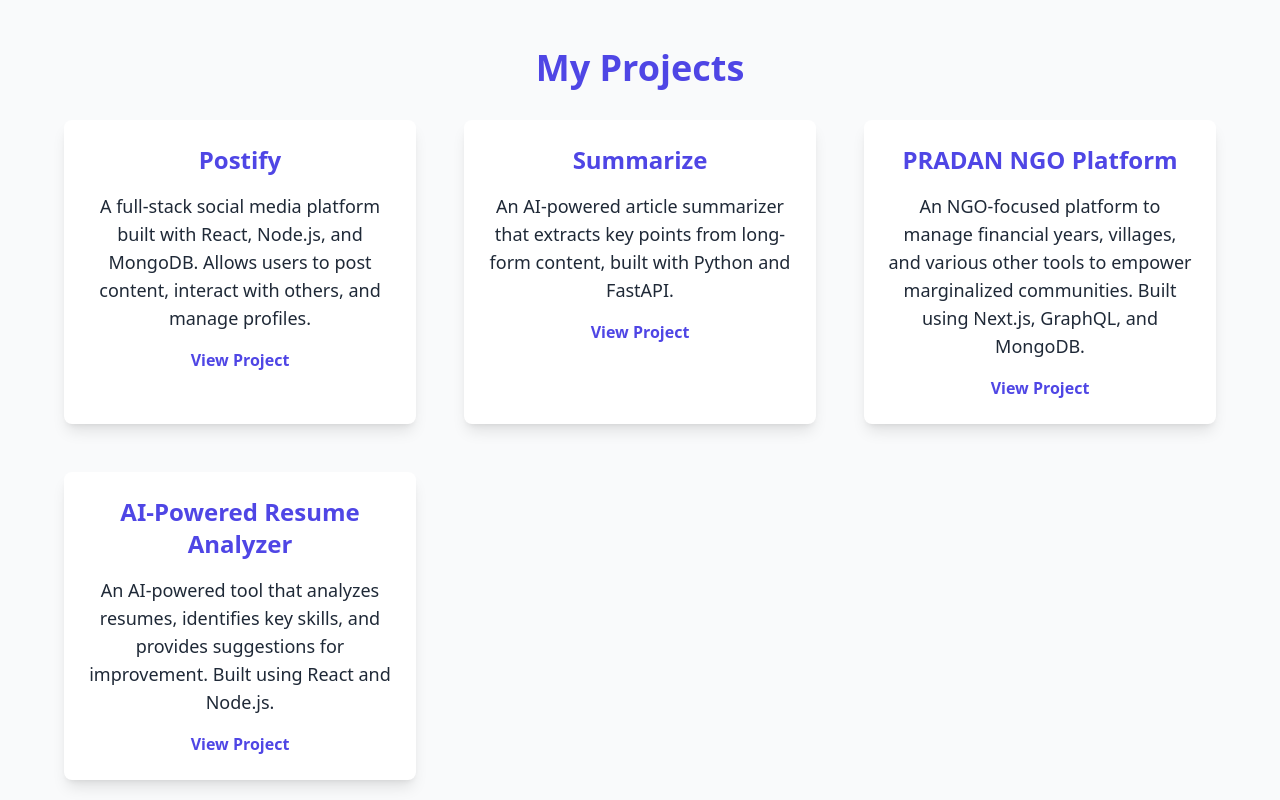
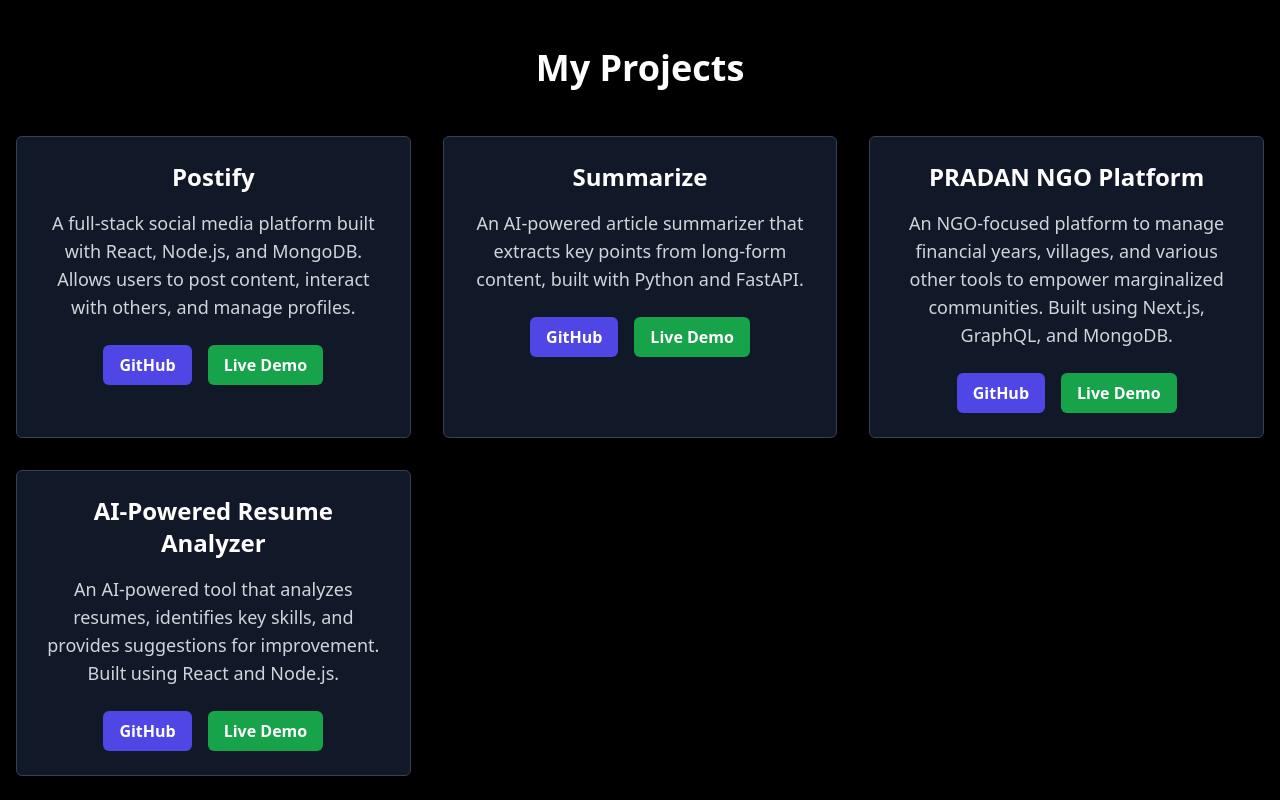
Before and after one commit to himanshik21/my-portfolio, a React (Vite) app: page / in a window 1280 px wide. Shown: the part 2160-2960 px from the top of the page. Built offline with nearby package versions, Linux system fonts and the light colour scheme; a web font is replaced by a local one.

Commit message:
fix project section

```diff
--- a/src/components/ProjectsSection.jsx
+++ b/src/components/ProjectsSection.jsx
@@ -4,67 +4,79 @@ const ProjectsSection = ({ darkMode }) => {
   const projects = [
     {
       title: "Postify",
-      description:
-        "A full-stack social media platform built with React, Node.js, and MongoDB. Allows users to post content, interact with others, and manage profiles.",
-      link: "https://github.com/himanshik21/Postify",
+      description: "A full-stack social media platform built with React, Node.js, and MongoDB. Allows users to post content, interact with others, and manage profiles.",
+      githubLink: "https://github.com/himanshik21/Postify",
+      liveLink: "https://postify-project.vercel.app",
     },
     {
       title: "Summarize",
-      description:
-        "An AI-powered article summarizer that extracts key points from long-form content, built with Python and FastAPI.",
-      link: "https://github.com/himanshik21/Summarize",
+      description: "An AI-powered article summarizer that extracts key points from long-form content, built with Python and FastAPI.",
+      githubLink: "https://github.com/himanshik21/Summarize",
+      liveLink: "https://summarize-ai-tool.vercel.app",
     },
     {
       title: "PRADAN NGO Platform",
-      description:
-        "An NGO-focused platform to manage financial years, villages, and various other tools to empower marginalized communities. Built using Next.js, GraphQL, and MongoDB.",
-      link: "https://github.com/himanshik21/PRADAN",
+      description: "An NGO-focused platform to manage financial years, villages, and various other tools to empower marginalized communities. Built using Next.js, GraphQL, and MongoDB.",
+      githubLink: "https://github.com/himanshik21/PRADAN",
+      liveLink: "https://pradan-ngo-platform.vercel.app",
     },
     {
       title: "AI-Powered Resume Analyzer",
-      description:
-        "An AI-powered tool that analyzes resumes, identifies key skills, and provides suggestions for improvement. Built using React and Node.js.",
-      link: "https://github.com/himanshik21/AI-Resume-Analyzer",
-    },
+      description: "An AI-powered tool that analyzes resumes, identifies key skills, and provides suggestions for improvement. Built using React and Node.js.",
+      githubLink: "https://github.com/himanshik21/AI-Resume-Analyzer",
+      liveLink: "https://ai-resume-analyzer-tool.vercel.app",
+    }
   ];
 
   return (
     <section
       id="projects"
-      className={`py-16 px-4 ${
-        darkMode ? "bg-gray-800 text-white" : "bg-gray-50 text-gray-800"
-      }`}
+      className="bg-black text-white py-16 px-4"
     >
-      <div className="max-w-6xl mx-auto text-center">
-        <h2
-          className={`text-4xl font-bold ${
-            darkMode ? "text-indigo-400" : "text-indigo-600"
-          } mb-8`}
-        >
+      <div className="max-w-7xl mx-auto text-center">
+        <h2 className="text-4xl font-bold text-white mb-12">
           My Projects
         </h2>
-        <div className="grid grid-cols-1 sm:grid-cols-2 md:grid-cols-3 gap-12">
+        <div className="grid grid-cols-1 sm:grid-cols-2 md:grid-cols-3 gap-8">
           {projects.map((project, index) => (
             <div
               key={index}
-              className={`${
-                darkMode ? "bg-gray-700 text-white" : "bg-white text-gray-800"
-              } p-6 rounded-lg shadow-lg transition-transform transform hover:scale-105`}
+              className="bg-gray-900 p-6 rounded-md shadow-lg transition-transform transform hover:scale-105 border border-gray-700"
             >
-              <h3 className="text-2xl font-semibold text-indigo-600 mb-4">
+              <h3 className="text-2xl font-semibold text-white mb-4">
                 {project.title}
               </h3>
-              <p className="text-lg mb-4">{project.description}</p>
-              <a
-                href={project.link}
-                target="_blank"
-                rel="noopener noreferrer"
-                className="text-indigo-600 hover:text-indigo-800 font-semibold"
-              >
-                View Project
-              </a>
+              <p className="text-lg mb-6 text-gray-300">{project.description}</p>
+              <div className="flex justify-center space-x-4">
+                <a
+                  href={project.githubLink}
+                  target="_blank"
+                  rel="noopener noreferrer"
+                  className="bg-indigo-600 hover:bg-indigo-700 text-white font-semibold py-2 px-4 rounded-md transition duration-300"
+                >
+                  GitHub
+                </a>
+                <a
+                  href={project.liveLink}
+                  target="_blank"
+                  rel="noopener noreferrer"
+                  className="bg-green-600 hover:bg-green-700 text-white font-semibold py-2 px-4 rounded-md transition duration-300"
+                >
+                  Live Demo
+                </a>
+              </div>
             </div>
           ))}
+          {/* Placeholder divs to ensure exact 3 cards per row */}
+          {projects.length % 3 === 1 && (
+            <>
+              <div className="hidden md:block"></div>
+              <div className="hidden md:block"></div>
+            </>
+          )}
+          {projects.length % 3 === 2 && (
+            <div className="hidden md:block"></div>
+          )}
         </div>
       </div>
     </section>
```
